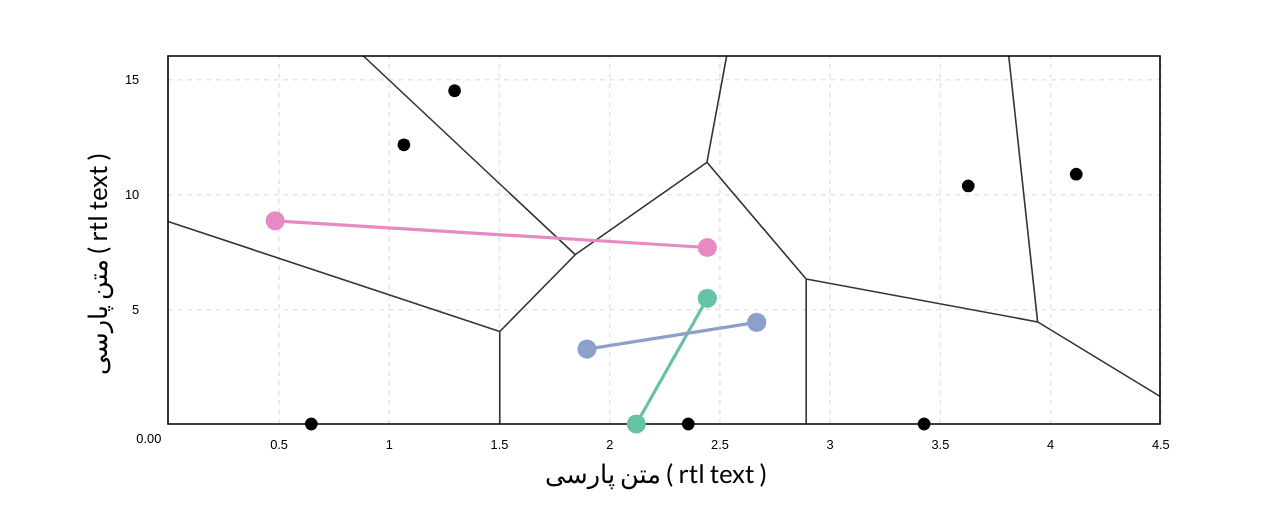
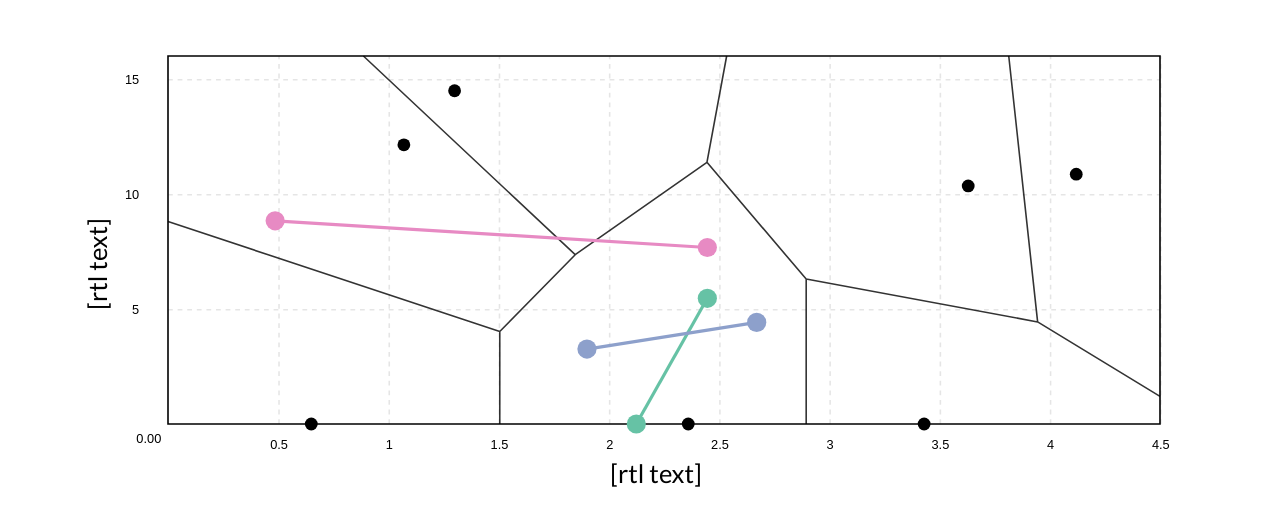
Before and after one commit to EhsanParsania/React-D3js-Voronoi, a React (Create React App) app: page / in a window 1280 px wide. Shown: the top 528 px of the page. Built offline with nearby package versions, Linux system fonts and the light colour scheme.

Commit message:
clean code

```diff
--- a/src/d3-voronoi/VoronoiChart.js
+++ b/src/d3-voronoi/VoronoiChart.js
@@ -265,7 +265,7 @@ function VoronoiChart(props) {
       .style('text-align', 'center')
       .attr('x', (chartWidth - 180) / 2)
       .attr('y', 265)
-      .html('<p>متن پارسی ( rtl text )</p>');
+      .html('<p> [rtl text] </p>');
 
     svg
       .append('foreignObject')
@@ -275,7 +275,7 @@ function VoronoiChart(props) {
       .style('text-align', 'center')
       .attr('x', -250)
       .attr('y', -5)
-      .html('<p>متن پارسی ( rtl text )</p>');
+      .html('<p> [rtl text] </p>');
 
     // add a voronoi diagram on top of the existing elements
     // following the docs specify the x and y points through functions referencing the values included in the visualization
@@ -414,7 +414,7 @@ function VoronoiChart(props) {
       })
       // Second we need to enter in the 'values' part of this group
       .selectAll('myPoints')
-      .data((d) => d.values)
+      .data(d => d.values)
       .join('circle')
       .attr('cx', (d) => x(d.xPoint))
       .attr('cy', (d) => y(d.yPoint))
```
